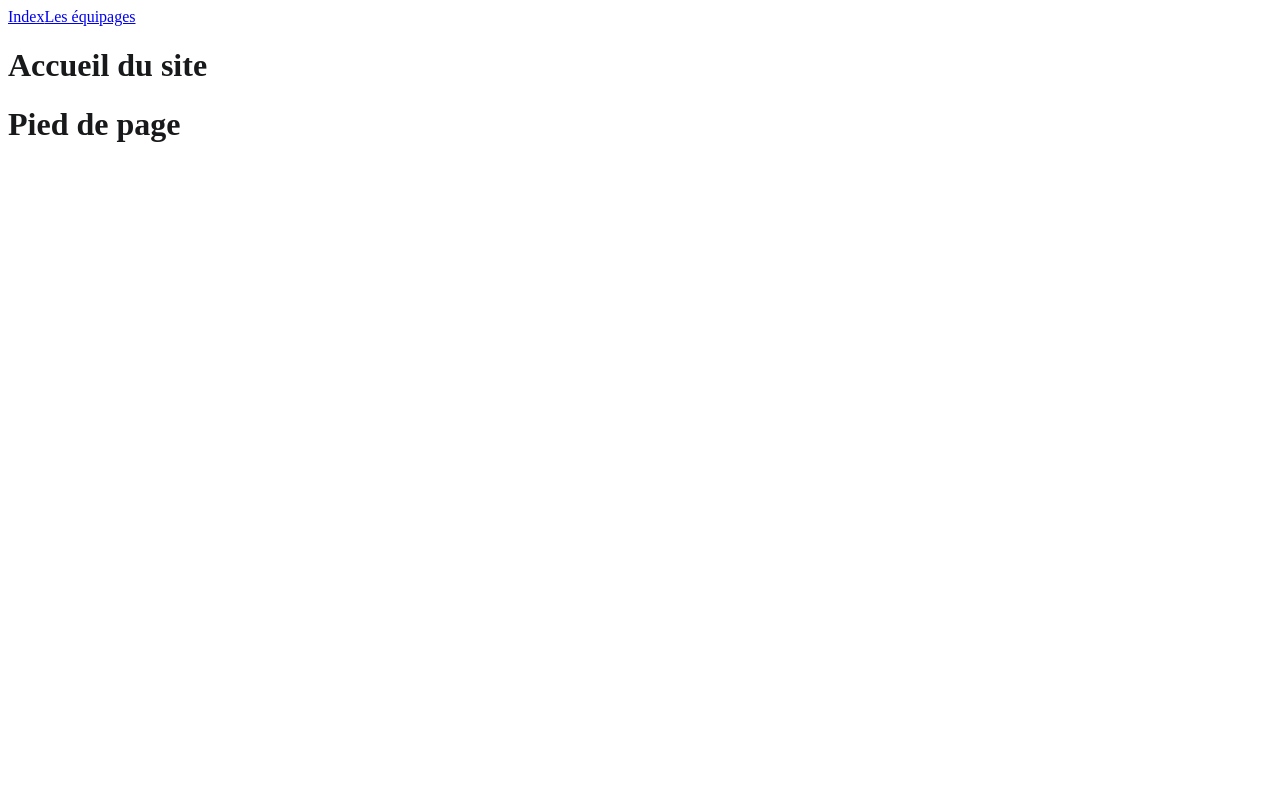
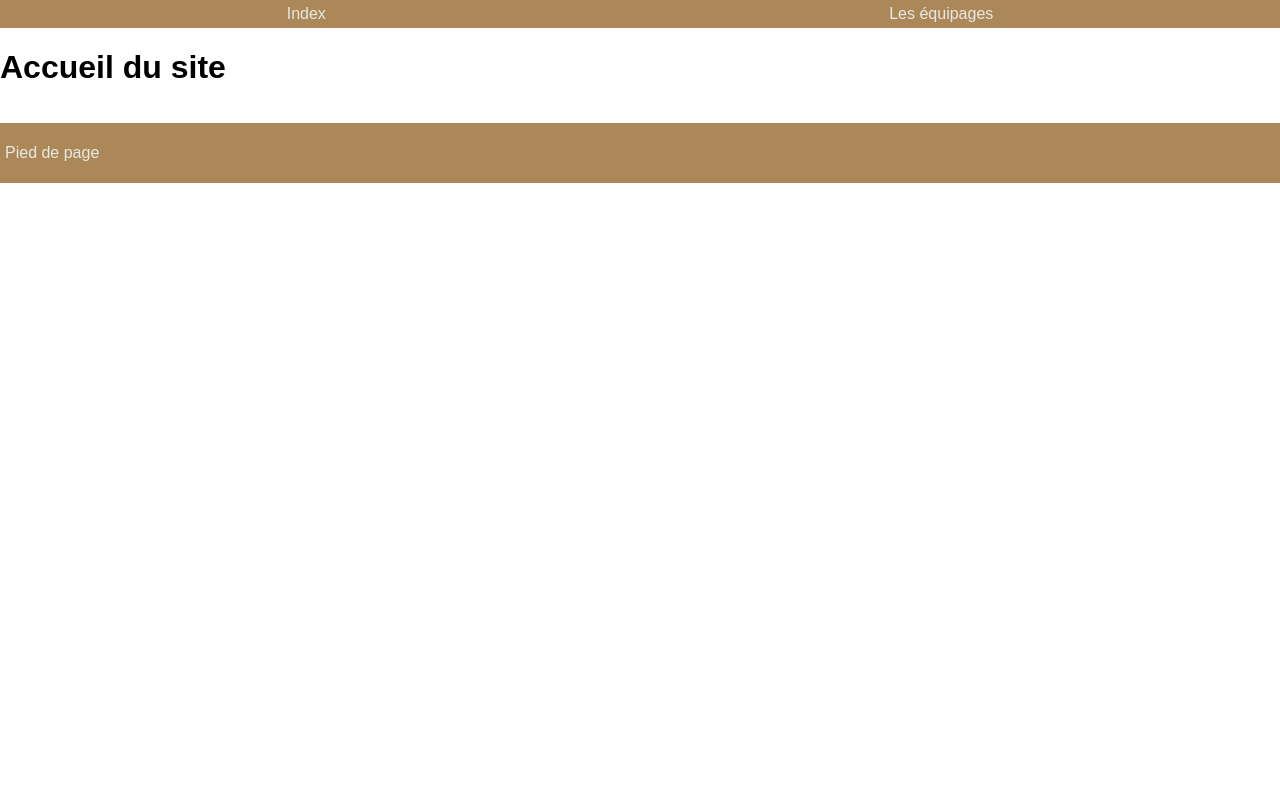
Before and after one commit to FritschyMatheo/Django, a Django app: page /onepiece/index/ in a window 1280 px wide. Run offline with Django 5.2, Linux system fonts and the light colour scheme.

Commit message:
Modif style

```diff
--- a/Projet-App/AppMatheo/onepiece/static/onepiece/style.css
+++ b/Projet-App/AppMatheo/onepiece/static/onepiece/style.css
@@ -1,3 +1,52 @@
-h1{
+*{
+    box-sizing: border-box;
+    font-family: Arial, Helvetica, sans-serif;
+}
+
+html, body{
+    height: 100%;
+}
+
+body{
+    padding: 0px;
+    margin: 0px;
+    display: flex;
+    flex-direction: column;
+}
+
+main{
+    margin: 0px auto;
+    margin-block: 0px auto;
+    padding: 5px;
+}
+
+nav{
+    background-color: #AC8858;
+    padding: 5px;
+    display: flex;
+    justify-content: space-around;
+    align-items: center;
+}
+
+a{
+    color: #E5EAE4;
+    text-decoration: wavy;
+    text-align: center;
+}
+
+a:hover{
+    text-decoration: underline;
     color: #18191B;
 }
+
+
+footer#footer{
+    background-color: #AC8858;
+    text-align: center;
+    padding: 5px;
+    margin-top: 15px;
+    display: flex;
+    justify-content: space-between;
+    align-items: center;
+    color: #E5EAE4;
+}
--- a/Projet-App/AppMatheo/onepiece/templates/onepiece/main.html
+++ b/Projet-App/AppMatheo/onepiece/templates/onepiece/main.html
@@ -20,11 +20,9 @@
       {% endblock %}
     </div>
   </body>
-  <footer>
-    <div id="footer">
+  <footer id="footer">
       {% block footer %}
-      <h1>Pied de page</h1>
+      <p>Pied de page</p>
       {% endblock %}
-    </div>
   </footer>
 </html>
```
